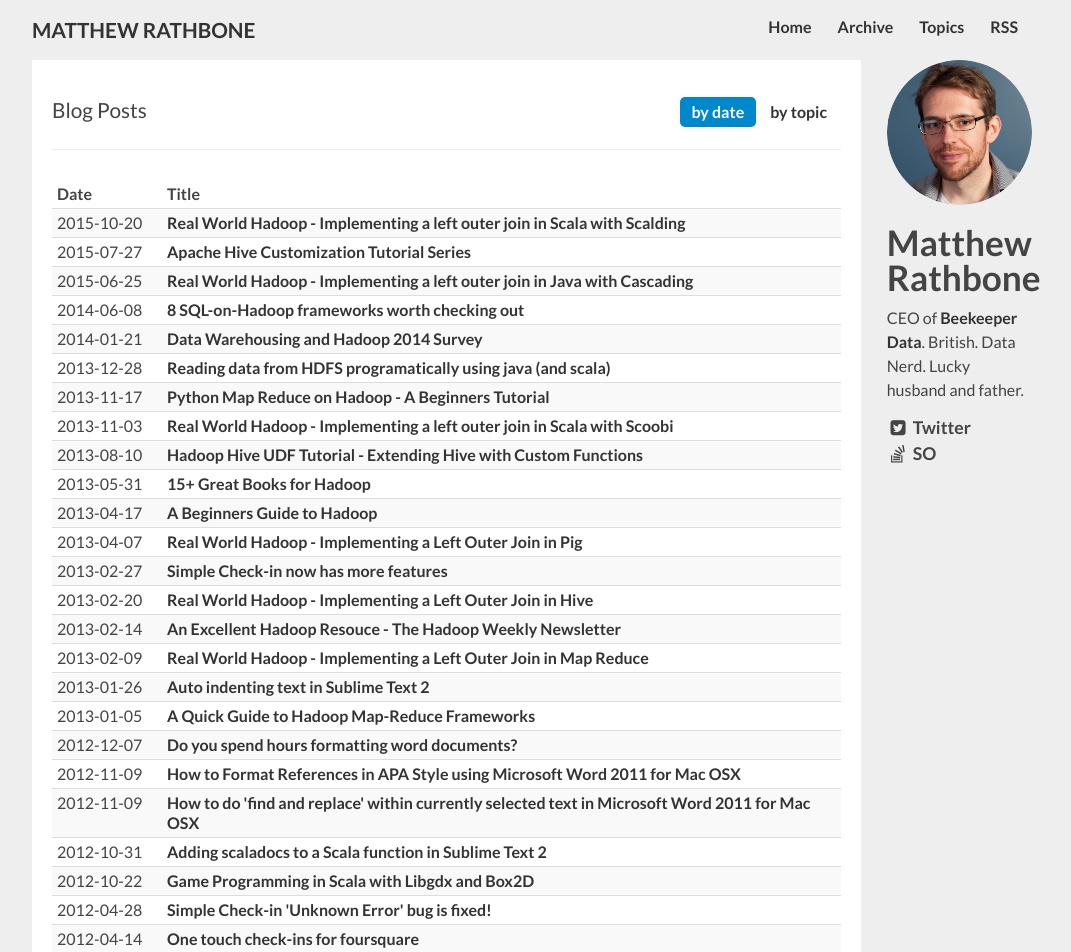
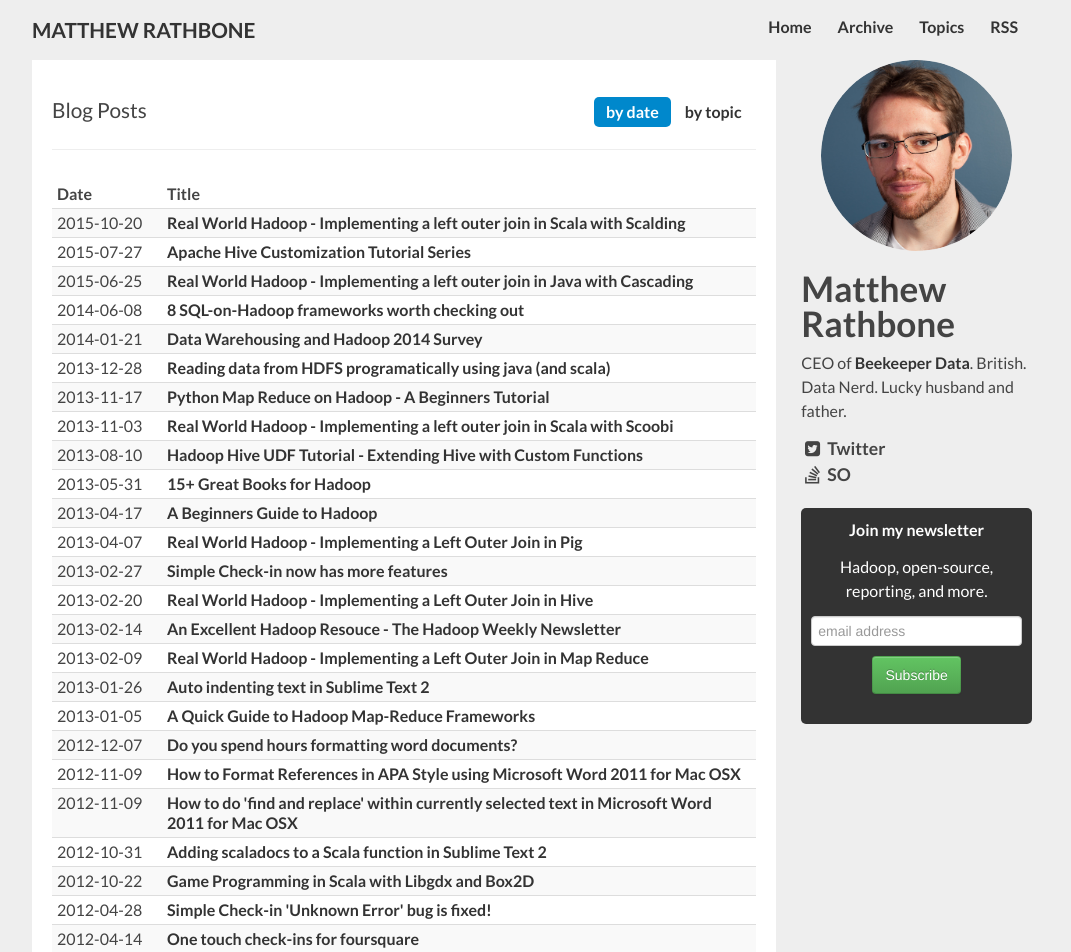
Before and after one commit to rathboma/rathboma.github.com, a Jekyll site: the page built from archive/index.html, in a window 1280 px wide. Shown: the top 952 px of the page, without its empty margins (108-1179 px from the left). Built offline with Jekyll 4.4.1, drawn with Linux system fonts in a browser that asks for light colours; nearby versions of some CDN libraries.

Commit message:
another newsletter slot

```diff
--- /dev/null
+++ b/_includes/_newsletter_mini.html
@@ -0,0 +1,12 @@
+  <div class="row-fluid">
+    <div class="span12">
+      <form class="signup" action="http://matthewrathbone.us4.list-manage.com/subscribe/post?u=e3dea64cd163454dc3b759330&amp;id=4520f50363" method="post" id="mc-embedded-subscribe-form" name="mc-embedded-subscribe-form" target="_blank" novalidate>
+          <div class="controls">
+          <input type="hidden" value="mini-form" name="SOURCE" id="SOURCE" />
+          <input type="email" value="" name="EMAIL" class="email-input span12" id="mce-EMAIL" placeholder="email address" required />
+          <button name="subscribe" id="mc-embedded-subscribe" class="btn btn-success">Subscribe</button>
+          </div>
+      </form>
+    </div>
+
+  </div>
--- a/_layouts/basic.html
+++ b/_layouts/basic.html
@@ -10,7 +10,7 @@
   <link rel="stylesheet" href="/css/bootstrap-responsive.min.css" />
   <!-- <link rel="stylesheet" href="/css/pygment.css" /> -->
   <link rel="stylesheet" href="/css/zenburn.css">
-  <link rel="stylesheet" href="/css/font-awesome.min.css" />
+  <link rel="stylesheet" href="https://maxcdn.bootstrapcdn.com/font-awesome/4.4.0/css/font-awesome.min.css">
   <link href='http://fonts.googleapis.com/css?family=Lato:400,700,400italic,700italic' rel='stylesheet' type='text/css'>
   <link rel="stylesheet" href="/css/styles.css?v={{site.version}}" />
   <link href="/feed.xml" rel="alternate" type="application/rss+xml" title="Blog RSS Feed" />
--- a/_layouts/default.html
+++ b/_layouts/default.html
@@ -3,18 +3,27 @@ layout: basic
 ---
 <div class="container-fluid">
   <div class="row-fluid">
-    <div class="span10">
+    <div class="span9">
       <div class="maincontent">
         {{content}}
       </div>
     </div>
-    <div class="span2">
+    <div class="span3">
       <div class="sidebar">
-        <img src="/img/matthew.png" alt="Matthew Rathbone's Picture">
+        <div class="me">
+          <img src="/img/matthew.png" alt="Matthew Rathbone's Picture">
+        </div>
         <h2>Matthew Rathbone</h2>
         <p>CEO of <a href="http://beekeeperdata.com">Beekeeper Data</a>. British. Data Nerd. Lucky husband and father.</p>
         <a href="http://twitter.com/rathboma" class="author-social" target="_blank"><i class="fa fa-fw fa-twitter-square"></i> Twitter</a>
-        <a href="http://stackoverflow.com/users/18818/matthew-rathbone" class="author-social" target="_blank"><i class="fa fa-fw fa-stack-overflow"></i> SO</a></div>
+        <a href="http://stackoverflow.com/users/18818/matthew-rathbone" class="author-social" target="_blank"><i class="fa fa-fw fa-stack-overflow"></i> SO</a>
+        <div class="inverted text-center newsletter-mini">
+          <p><strong>Join my newsletter</strong></p>
+          <p>Hadoop, open-source, reporting, and more.</p>
+          {% include _newsletter_mini.html %}
+        </div>
+
+      </div>
     </div>
   </div>
 </div>
--- a/css/styles.css
+++ b/css/styles.css
@@ -92,8 +92,30 @@ table.table-fixed th {
   padding-bottom:5px;
 }
 
+.me {
+  padding:20px;
+  padding-bottom:0;
+  padding-top:0;
+}
+
 .nomargin {
   margin: 0 !important;
+}
+
+
+.inverted {
+  padding: 10px;
+  background-color: #333;
+  color: white;
+  border-radius:5px;
+}
+
+.inverted p, .inverted h2 {
+  color: white;
+}
+
+.newsletter-mini {
+  margin-top:20px;
 }
 
 div.header {
```
